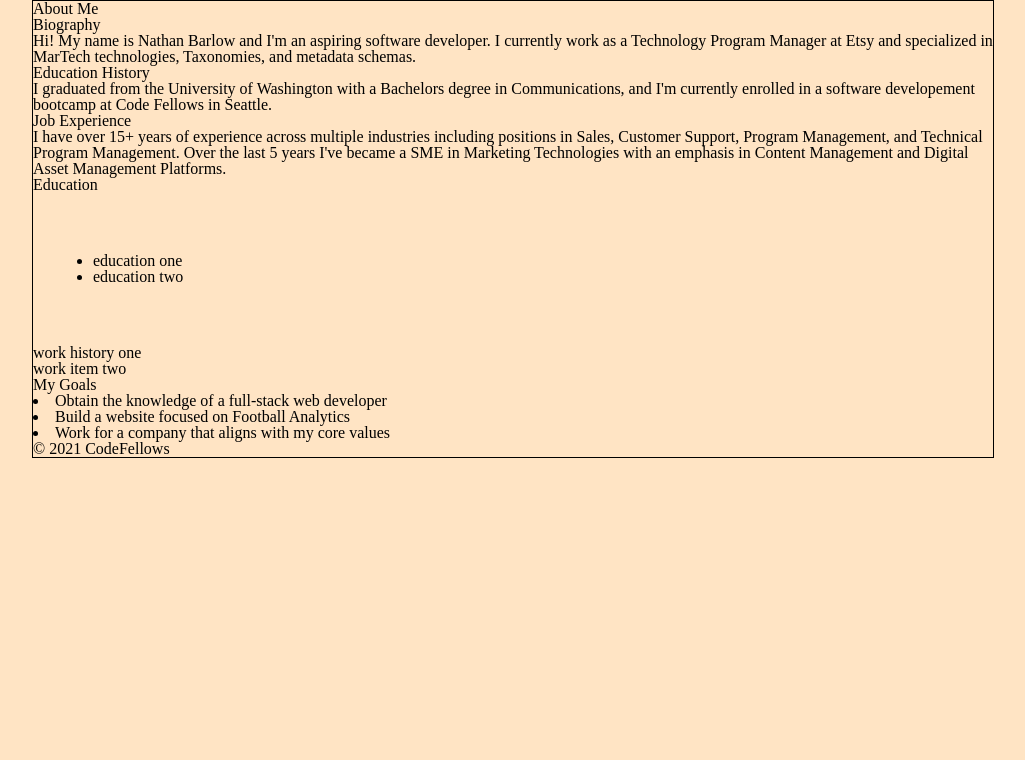
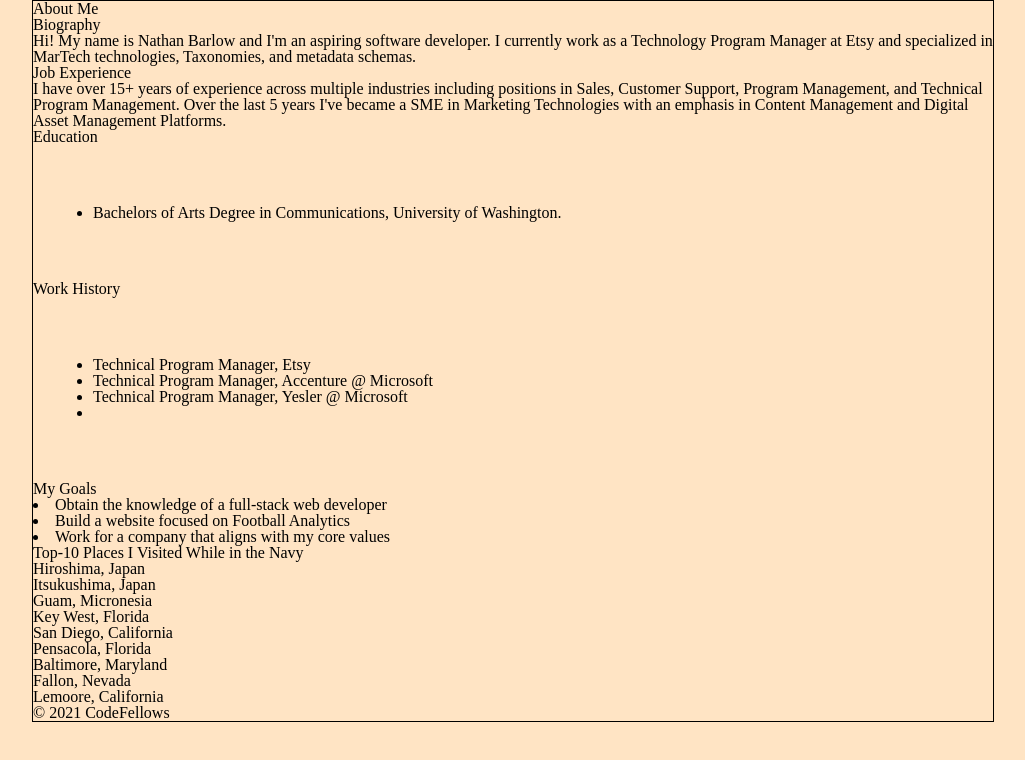
Before and after one commit to nathanpbarlow1/about-me, a plain HTML site: page index.html in a window 1280 px wide. Shown: the whole page, without its empty margins (127-1152 px from the left). Drawn offline with Linux system fonts and the light colour scheme.

Commit message:
added top10

```diff
--- a/index.html
+++ b/index.html
@@ -14,27 +14,41 @@
 
         <main>
             <h2>Biography</h1>
-            <p>Hi! My name is Nathan Barlow and I'm an aspiring software developer. I currently work as a Technology Program Manager at Etsy and specialized in MarTech technologies, Taxonomies, and metadata schemas.
-            </p>
-            <h2>Education History</h2>
-            <p>I graduated from the University of Washington with a Bachelors degree in Communications, and I'm currently enrolled in a software developement bootcamp at Code Fellows in Seattle.
-            </p>
+            <p>Hi! My name is Nathan Barlow and I'm an aspiring software developer. I currently work as a Technology Program Manager at Etsy and specialized in MarTech technologies, Taxonomies, and metadata schemas. </p>
             <h2>Job Experience</h2>
             <p>I have over 15+ years of experience across multiple industries including positions in Sales, Customer Support, Program Management, and Technical Program Management. Over the last 5 years I've became a SME in Marketing Technologies with an emphasis in Content Management and Digital Asset Management Platforms. </p>
             <h2>Education</h2>
             <ul>
-                <li> education one</li>
-                <li>education two</li>
+                <li>Bachelors of Arts Degree in Communications, University of Washington.</li>
             </ul>
-            <ol>
-                <li> work history one</li>
-                <li>work item two</li>
-            </ol>
+
+            <h2>Work History</h2>
+            <ul>
+                <li>Technical Program Manager, Etsy</li>
+                <li>Technical Program Manager, Accenture @ Microsoft
+                <li> Technical Program Manager, Yesler @ Microsoft</li>
+                <li></li>
+            </ul>
             <p>My Goals</p>
                 <ol></ol>
                     <li>Obtain the knowledge of a full-stack web developer</li>
                     <li>Build a website focused on Football Analytics</li>
                     <li>Work for a company that aligns with my core values</li>
+
+            <p>Top-10 Places I Visited While in the Navy</p>
+                <ol>
+                    <li>Hiroshima, Japan </li>
+                    <li>Itsukushima, Japan</li>
+                    <li>Guam, Micronesia</li>
+                    <li>Key West, Florida </li>
+                    <li>San Diego, California</li>
+                    <li>Pensacola, Florida</li>
+                    <li>Baltimore, Maryland </li>
+                    <li>Fallon, Nevada</li>
+                    <li>Lemoore, California</li>
+
+                </ol>
+
         </main>
         <footer>
             &copy 2021 CodeFellows
```
